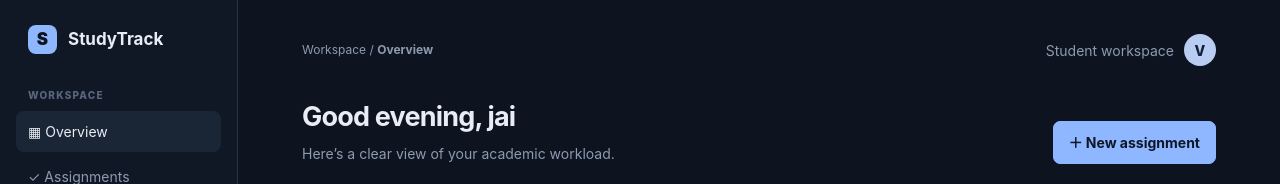
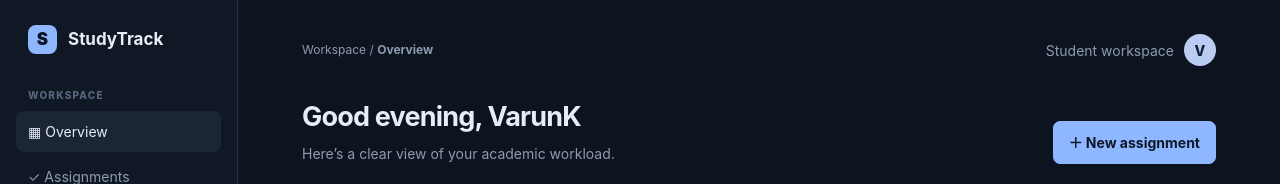
Before and after one commit to MadBollocks/cicd-status-api, a website: page public/index.html in a window 1280 px wide. Shown: the top 184 px of the page. Drawn offline with Linux system fonts and the light colour scheme; no server answers.

Commit message:
Update user greeting in index.html

```diff
--- a/public/index.html
+++ b/public/index.html
@@ -42,7 +42,7 @@
     <main>
       <div class="topbar"><div class="crumb">Workspace / <strong id="crumb">Overview</strong></div><div class="profile"><span>Student workspace</span><span class="avatar">V</span></div></div>
       <section class="view active" id="overview">
-        <div class="overview"><div><h1>Good evening, jai</h1><p class="subtitle">Here’s a clear view of your academic workload.</p></div><button class="primary" id="new-task">＋ New assignment</button></div>
+        <div class="overview"><div><h1>Good evening, VarunK</h1><p class="subtitle">Here’s a clear view of your academic workload.</p></div><button class="primary" id="new-task">＋ New assignment</button></div>
         <div class="metrics"><div class="metric"><div class="metric-label">Completion rate</div><div class="metric-value" id="completion">0%</div><div class="metric-note good">Across all assignments</div></div><div class="metric"><div class="metric-label">Due this week</div><div class="metric-value" id="week">0</div><div class="metric-note">Upcoming deadlines</div></div><div class="metric"><div class="metric-label">Needs attention</div><div class="metric-value" id="overdue">0</div><div class="metric-note">Overdue assignments</div></div><div class="metric"><div class="metric-label">Open assignments</div><div class="metric-value" id="pending">0</div><div class="metric-note">Still in progress</div></div></div>
         <div class="grid"><section class="card"><div class="card-head"><div><h2>Assignment queue</h2><span class="muted" style="font-size:12px">Your current academic workload</span></div><button class="secondary" id="view-all">View all</button></div><div id="overview-tasks"></div></section><aside class="card"><div class="card-head"><h2>Progress</h2><span class="muted">This term</span></div><div class="progress-wrap"><div class="progress" id="progress"><strong id="progress-number">0%</strong></div><div class="progress-copy"><strong>Keep the momentum</strong>Complete assignments to improve your rate.</div></div><h3 style="margin-bottom:13px">Upcoming deadlines</h3><div class="upcoming" id="upcoming"></div></aside></div>
       </section>
```
